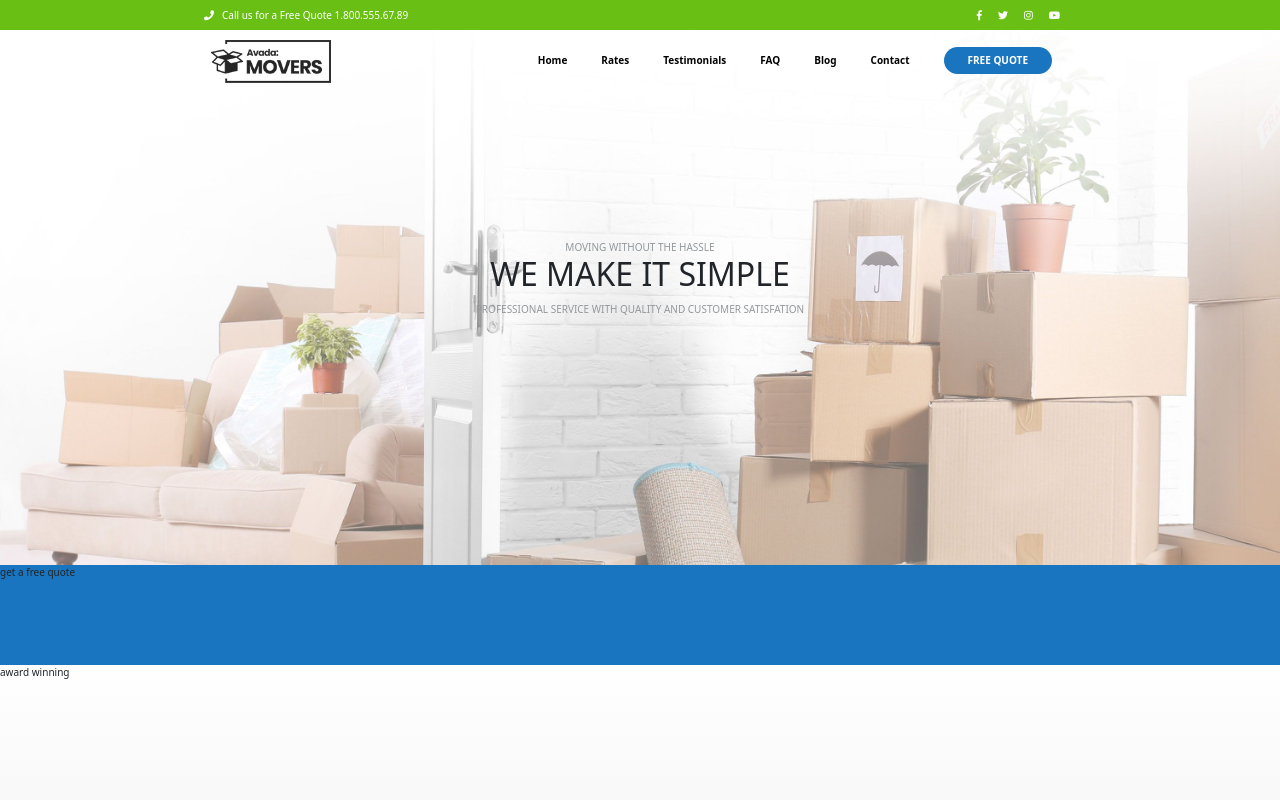
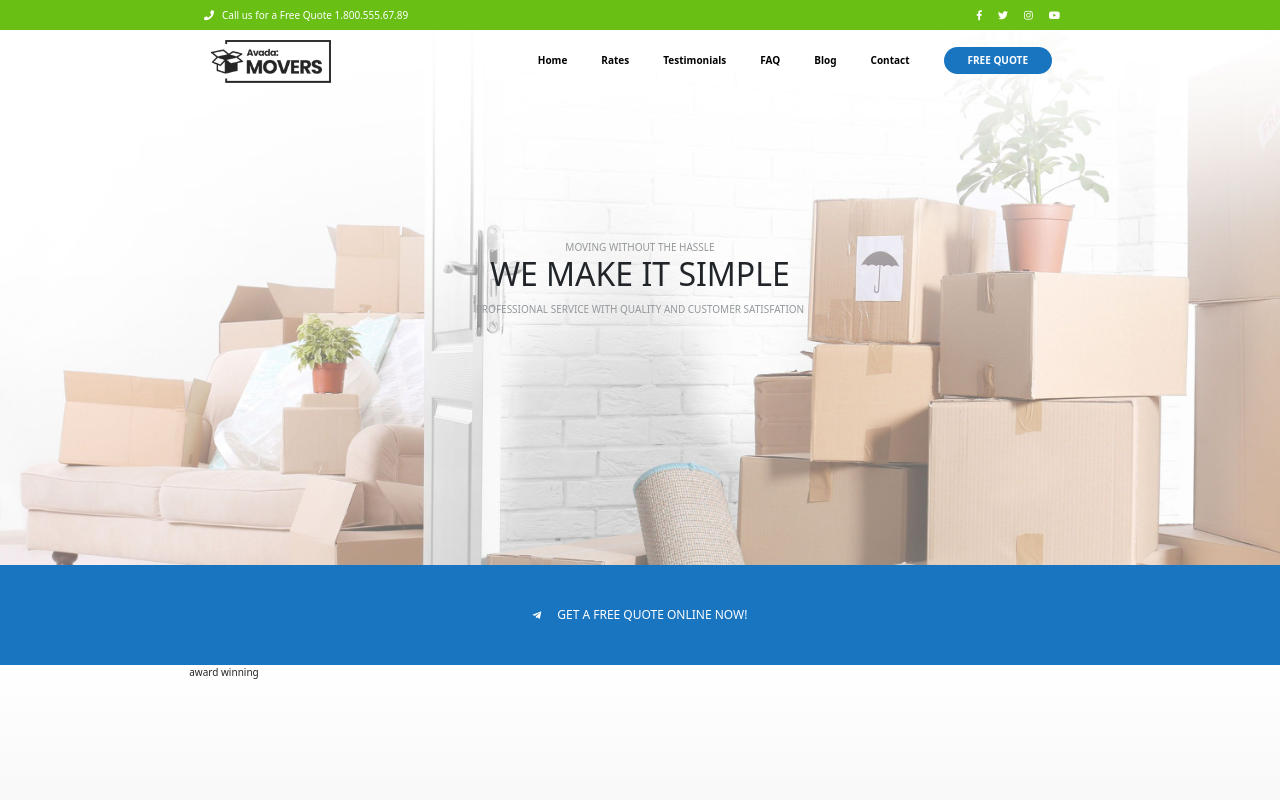
Before and after one commit to salvosanzone/proj-html-vuejs, a Vue app: page / in a window 1280 px wide. Shown: the top 800 px of the page. Built offline with nearby package versions, Linux system fonts and the light colour scheme.

Commit message:
fine prima section

```diff
--- a/src/assets/style/general.scss
+++ b/src/assets/style/general.scss
@@ -14,10 +14,9 @@ body{
 
 .center-container{
   width: 35%;
-  // display: flex;
-  // justify-content: center;
-  // margin: 0 auto;
-  // border: 1px solid black;
+  display: flex;
+  justify-content: center;
+
 }
 
 img{
@@ -33,4 +32,6 @@ img{
   border-radius: 15px;
 }
 
-//colour palette
+i{
+  color: white;
+}
--- a/src/components/Main.vue
+++ b/src/components/Main.vue
@@ -2,8 +2,9 @@
 
   <main>
     <section class="get-free-quote">
-      <div class="center-container ">
-        get a free quote
+      <div class="center-container align-items-center">
+          <i class="fab fa-telegram-plane me-3"></i>
+        <span>GET A FREE QUOTE ONLINE NOW!</span>
       </div>
     </section>
     <section class="award-winning">
@@ -53,6 +54,12 @@ export default {
     .get-free-quote{
       height: 100px;
       background-color: $denim;
+      @include flex('center');
+      span{
+        color: white;
+        font-size: 12px;
+
+      }
     }
     .award-winning{
       height: 445px;
```
